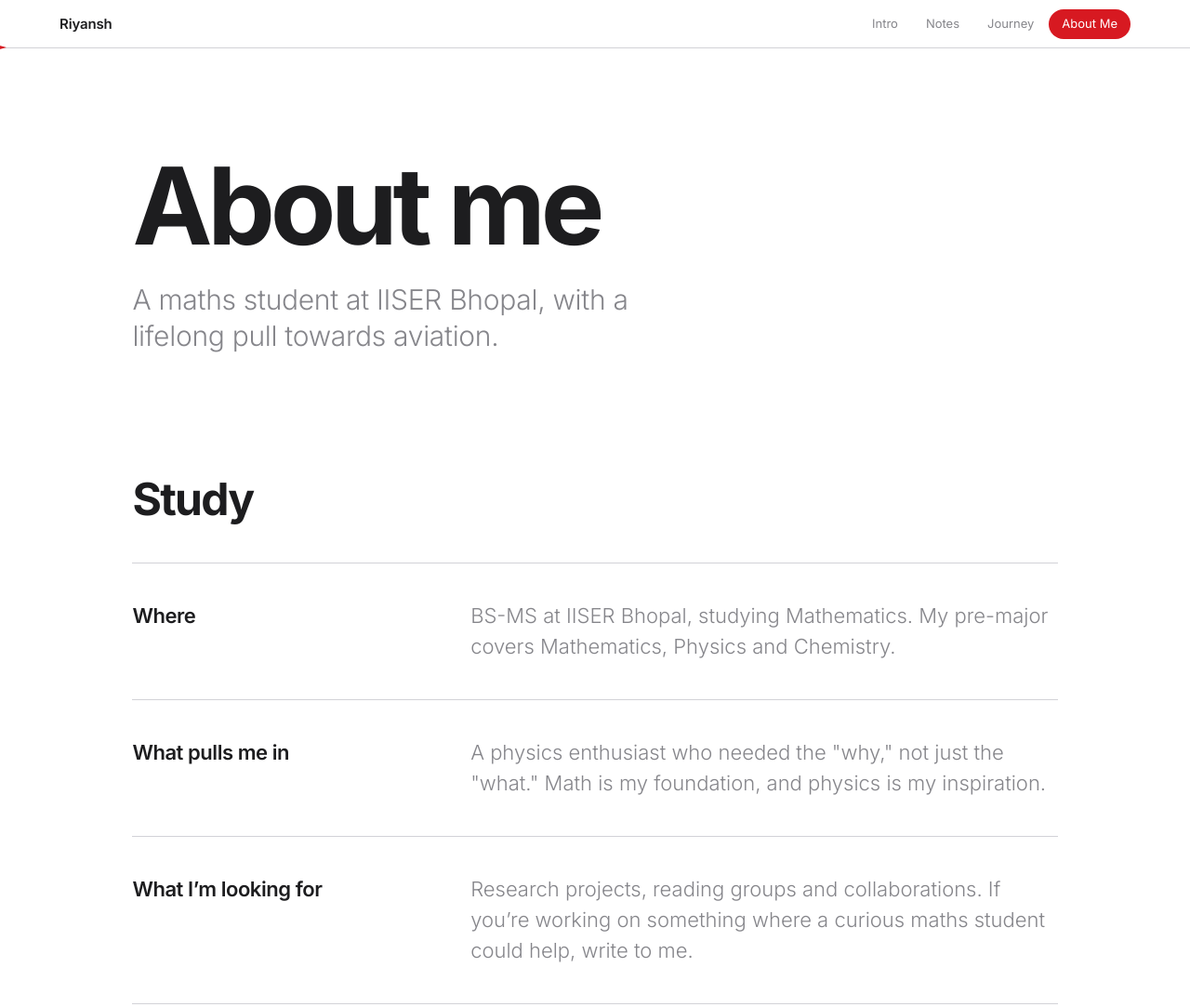
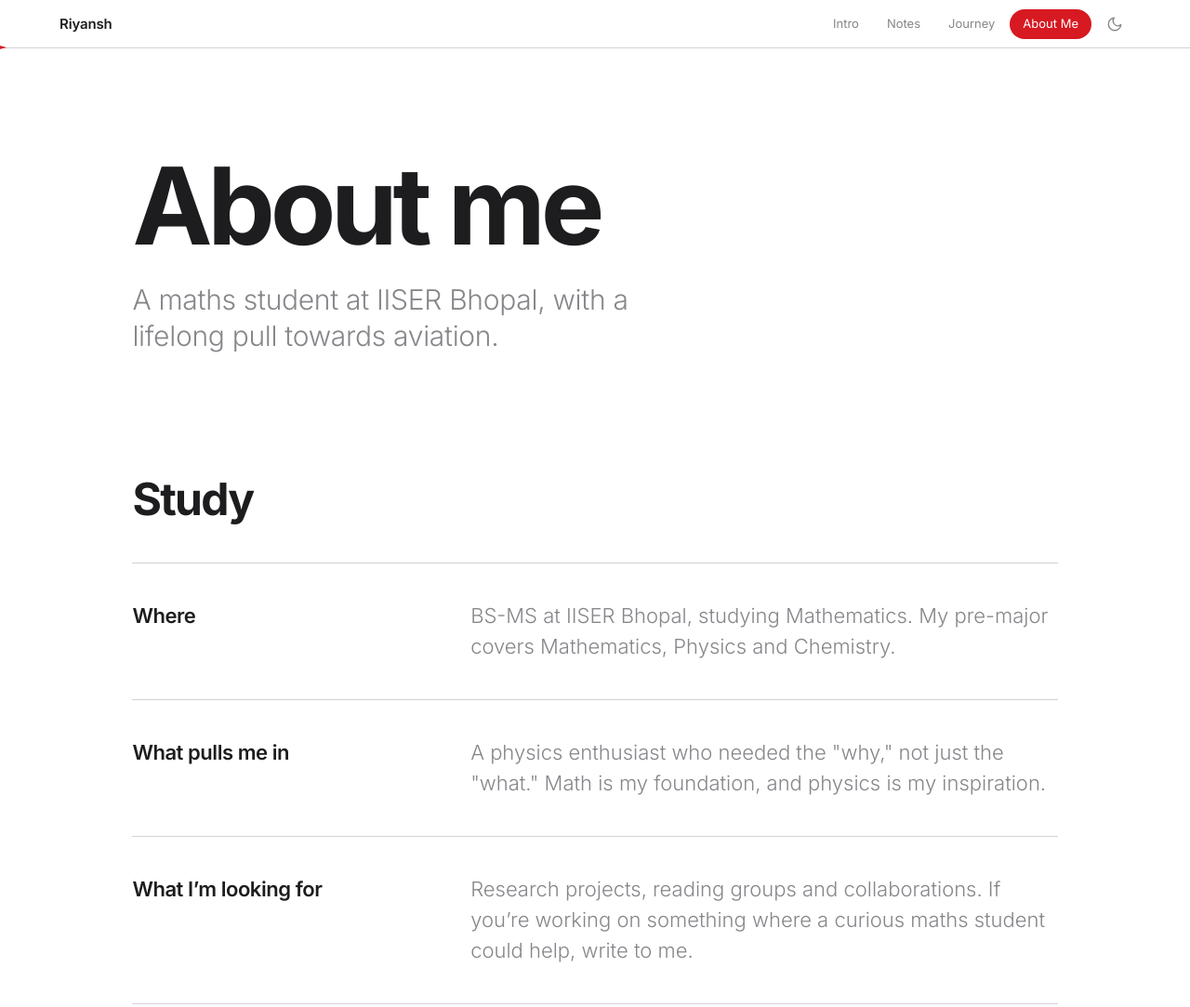
Before and after one commit to reachriyansh/My-site, a plain HTML site: page about.html in a window 1280 px wide. Shown: the top 1083 px of the page at 93% size. Drawn offline with Linux system fonts and the light colour scheme; no server answers.

Commit message:
Added button for dark mode

```diff
--- a/about.html
+++ b/about.html
@@ -16,6 +16,7 @@
 <nav>
   <a class="brand" href="index.html">Riyansh</a>
   <div class="menu"><a href="index.html">Intro</a><a href="notes.html">Notes</a><a href="journey.html">Journey</a><a href="about.html" aria-current="page">About Me</a></div>
+  <button class="theme" id="theme" type="button" aria-label="Switch to dark mode" aria-pressed="false"><svg class="moon" viewBox="0 0 24 24" aria-hidden="true"><path d="M21 12.8A9 9 0 1 1 11.2 3a7 7 0 0 0 9.8 9.8z"/></svg><svg class="sun" viewBox="0 0 24 24" aria-hidden="true"><circle cx="12" cy="12" r="4"/><path d="M12 2v2M12 20v2M4.9 4.9l1.4 1.4M17.7 17.7l1.4 1.4M2 12h2M20 12h2M4.9 19.1l1.4-1.4M17.7 6.3l1.4-1.4"/></svg></button>
   <div class="progress" aria-hidden="true"><i id="bar"></i>
     <svg id="mini" viewBox="0 0 28 24"><path d="M28 12 L2 5 L7 12 L2 19 Z"/></svg>
   </div>
```
Also changed, not shown: index.html (+1 -0 lines), journey.html (+1 -0 lines), notes.html (+1 -0 lines).
